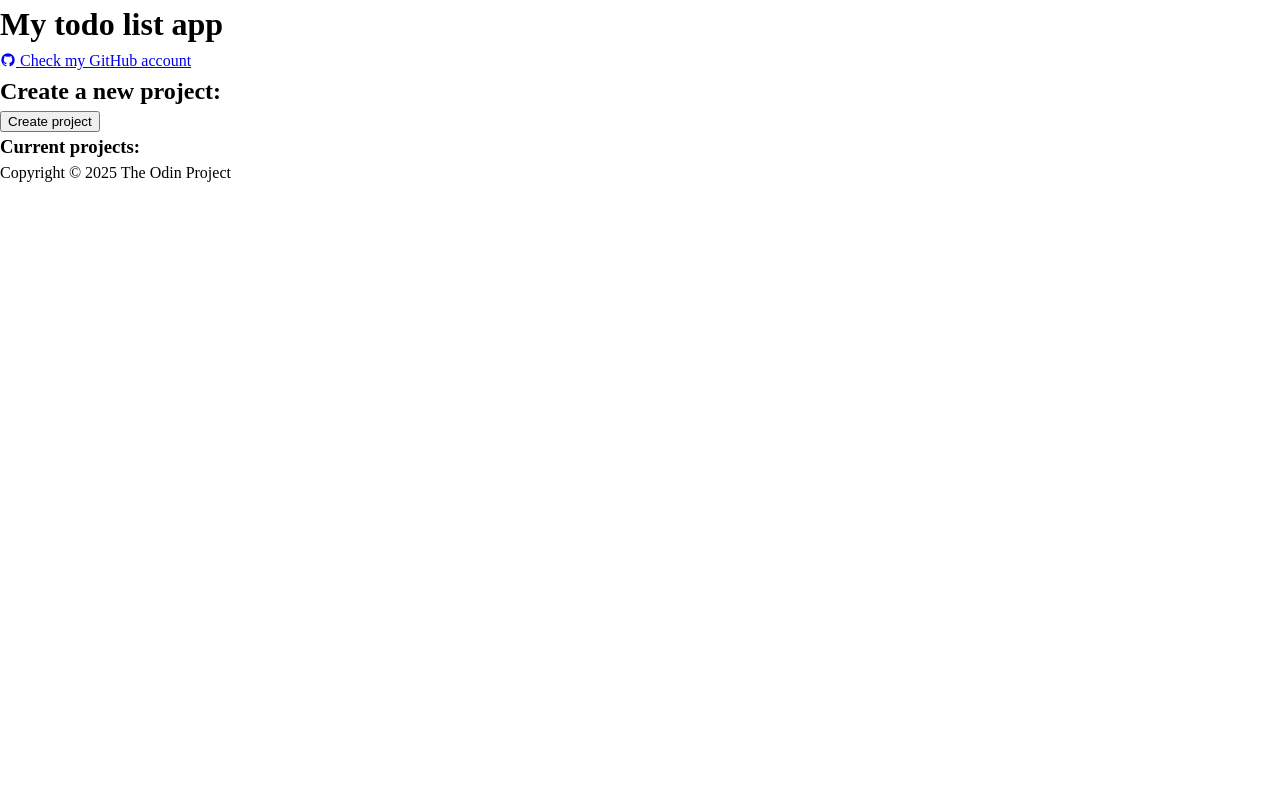
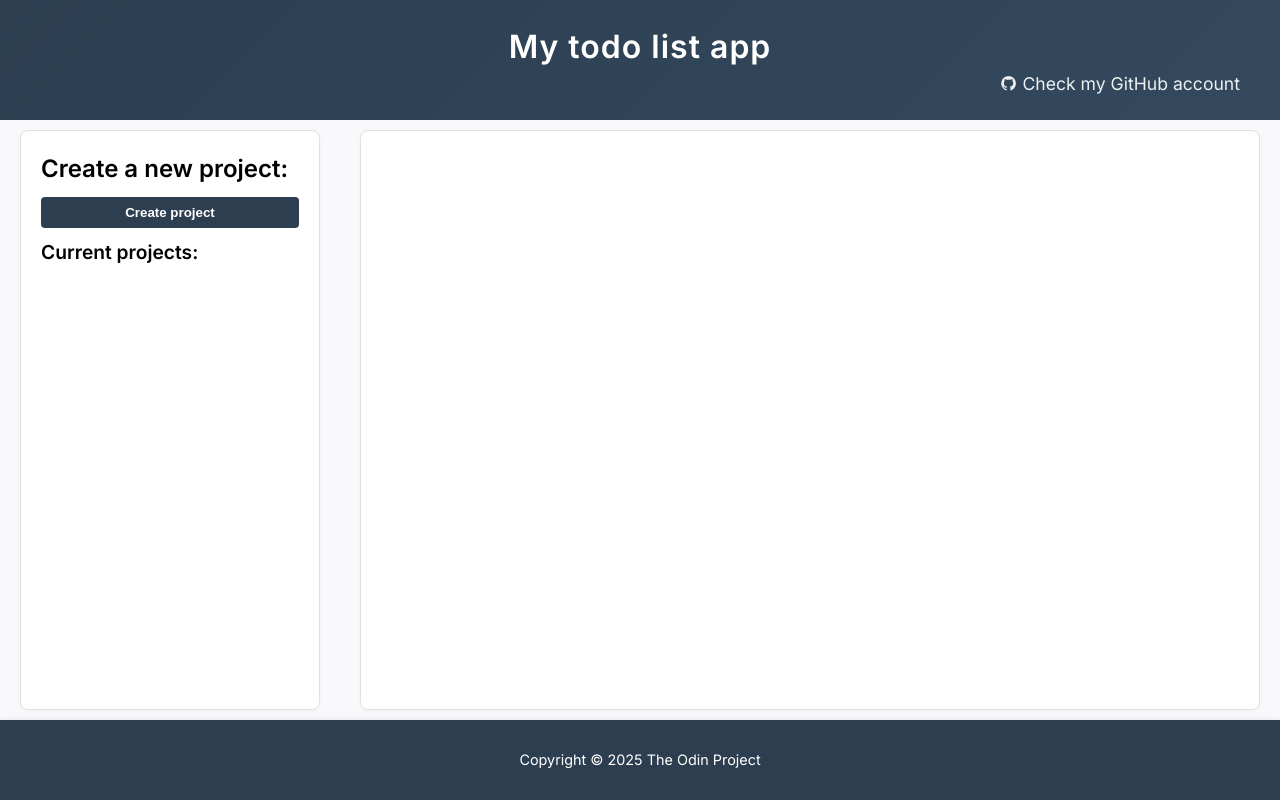
Before and after one commit to pawelgawron3/odin-todo-list, a website built with webpack: page src/template.html in a window 1280 px wide. Built offline with nearby package versions, Linux system fonts and the light colour scheme.

Commit message:
Update the layout

```diff
--- a/src/styles.css
+++ b/src/styles.css
@@ -1,3 +1,6 @@
+@import url("https://fonts.googleapis.com/css2?family=Inter:wght@400;600&display=swap");
+@import url("https://fonts.googleapis.com/css2?family=Nunito:wght@400;700&display=swap");
+
 *,
 *::before,
 *::after {
@@ -9,5 +12,122 @@
 }
 
 body {
+  width: 100vw;
+  height: 100vh;
+  font-family: "Inter", sans-serif;
   line-height: 1.5;
 }
+
+a {
+  text-decoration: none;
+}
+
+header {
+  width: 100%;
+  height: 15vh;
+  padding: 20px 40px;
+  display: flex;
+  flex-direction: column;
+  justify-content: center;
+  align-items: center;
+  background: linear-gradient(135deg, #2c3e50 0%, #34495e 100%);
+  color: #ffffff;
+  box-shadow: 0 2px 4px rgba(0, 0, 0, 0.1);
+}
+
+header h1 {
+  letter-spacing: 1px;
+  font-size: 2rem;
+  font-weight: 600;
+}
+
+header > a {
+  align-self: flex-end;
+  color: #ecf0f1;
+  font-size: 1.1rem;
+  transition: all 0.3s ease;
+}
+
+header > a:hover {
+  color: #a1a1a1;
+  transform: scale(1.1);
+}
+
+main {
+  width: 100%;
+  height: 75vh;
+  display: flex;
+  gap: 40px;
+  background-color: #f9f9fb;
+  padding: 10px 20px;
+}
+
+aside#sidebar {
+  width: 300px;
+  padding: 20px;
+  background-color: #ffffff;
+  border: 1px solid #e0e0e0;
+  border-radius: 8px;
+  box-shadow: 0 2px 5px rgba(0, 0, 0, 0.03);
+}
+
+#sidebar h3 {
+  font-size: 1.2rem;
+  margin-bottom: 1rem;
+  font-weight: 600;
+}
+
+.project-list {
+  list-style: none;
+  padding-left: 0;
+}
+
+.project-list li {
+  padding: 8px 12px;
+  margin-bottom: 6px;
+  border-radius: 4px;
+  cursor: pointer;
+  transition: all 0.2s;
+}
+
+.project-list li:hover {
+  background-color: #f0f4f8;
+}
+
+#create-project-btn {
+  width: 100%;
+  padding: 8px;
+  border: none;
+  border-radius: 4px;
+  background-color: #2c3e50;
+  color: white;
+  font-weight: 600;
+  margin: 10px 0;
+  cursor: pointer;
+  transition: background-color 0.3s ease;
+}
+
+#create-project-btn:hover {
+  background-color: #1a252f;
+}
+
+#content {
+  flex: 1;
+  padding: 20px;
+  background-color: #ffffff;
+  border: 1px solid #e0e0e0;
+  border-radius: 8px;
+  box-shadow: 0 2px 5px rgba(0, 0, 0, 0.03);
+}
+
+footer {
+  height: 10vh;
+  width: 100%;
+  background: #2c3e50;
+  color: #ffffff;
+  display: flex;
+  justify-content: center;
+  align-items: center;
+  font-size: 0.9rem;
+  box-shadow: 0 -2px 4px rgba(0, 0, 0, 0.05);
+}
```
